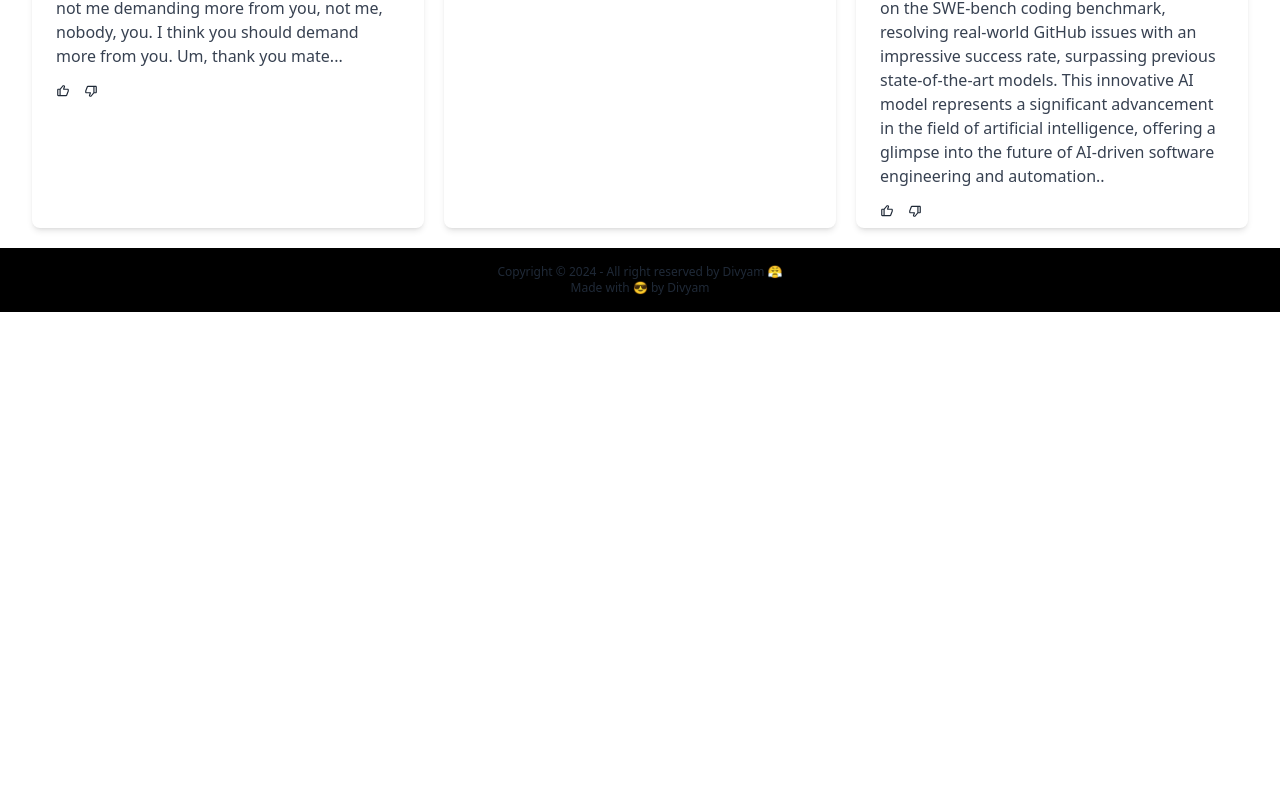
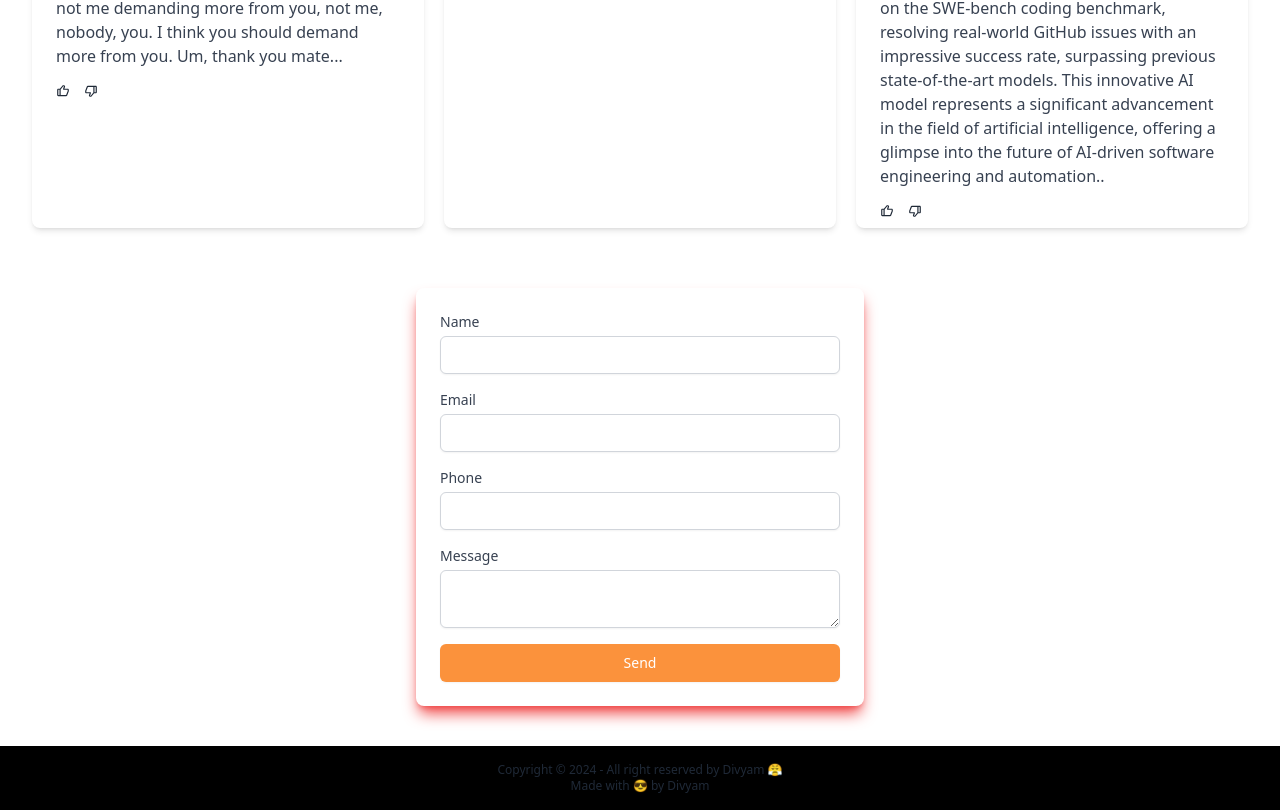
Before and after one commit to 11111Divyam11111/blog, a Next.js app: page / in a window 1280 px wide. Shown: the part 1352-2162 px from the top of the page. Before the commit the page ends 1664 px from the top, so only its background shows below. Built offline with nearby package versions, Linux system fonts and the light colour scheme.

Commit message:
adding nodemailer

```diff
--- a/app/_components/CreateUser.jsx
+++ b/app/_components/CreateUser.jsx
@@ -98,7 +98,7 @@ const [user,setUser] = useState(saveUser ?? "");
               placeholder="Email"
               className="input input-bordered input-primary w-full max-w-xs"
             />{
-              check ? <span>Password should be more than 8 letters</span> : ""
+              check ? <span><br/>Password should be more than 8 letters</span> : ""
             }
           </label>
           <label>
--- a/app/_components/ImageFront.jsx
+++ b/app/_components/ImageFront.jsx
@@ -1,4 +1,5 @@
-import React from "react";
+"use client"
+import React, { useState, useEffect } from "react";
 import blogImg9 from "@/public/blog9.jpg";
 import blogImg2 from "@/public/blog2.jpg";
 import blogImg3 from "@/public/blog.jpg";
@@ -9,10 +10,24 @@ import Image from "next/image";
 import NavigateButtons from "./NavigateButtons";
 import RecentBlog from "./RecentBlog";
 import Footer from "./Footer";
+import Contact from "./contact";
 
 const ImageFront = () => {
+  const [isWideScreen, setIsWideScreen] = useState(false);
+
+  useEffect(() => {
+    const handleResize = () => {
+      setIsWideScreen(window.innerWidth > 1080);
+    };
+
+    handleResize(); // Check initial screen width
+    window.addEventListener("resize", handleResize);
+    return () => window.removeEventListener("resize", handleResize);
+  }, []);
+
   return (
     <>
+      {isWideScreen ? (
         <div className="img grid grid-cols-2 md:h-64 h-8 md:mb-32">
           <div className="grid grid-rows-2">
             <div className="grid grid-cols-2">
@@ -68,6 +83,19 @@ const ImageFront = () => {
             />
           </div>
         </div>
+      ) : (
+        <div>
+          <Image
+            src={blogImg5}
+            width={1000}
+            height={100}
+            alt="blog"
+            quality={100}
+            loading="lazy"
+            className="img"
+          />
+        </div>
+      )}
       <div className="absolute">
         <NavigateButtons />
       </div>
@@ -75,6 +103,7 @@ const ImageFront = () => {
         <RecentBlog />
       </div>
       <div>
+        <Contact/>
         <Footer />
       </div>
     </>
--- a/app/_components/Workouts.jsx
+++ b/app/_components/Workouts.jsx
@@ -28,7 +28,7 @@ export default async function TicketList() {
       <div>
         <div className="grid grid-cols-1 md:grid-cols-2 lg:grid-cols-3 gap-x-3 gap-y-5 grow md:m-10 md:p-3 m-3">
           {blogs.map((post) => (
-            <div key={post._id} className="bg-white rounded-lg shadow-md p-6 fancy_radius">
+            <div key={post._id} className="bg-white rounded-lg shadow-md p-6 shadow-yellow-400">
               <div>
                 <Link href={`/blog/${post._id}`}>
                   <p className="md:text-xl font-bold mb-2">{post.title}</p>
--- /dev/null
+++ b/app/_components/contact.jsx
@@ -0,0 +1,133 @@
+"use client"
+import { useState } from 'react';
+import axios from 'axios';
+import { ToastContainer, toast } from 'react-toastify';
+import 'react-toastify/dist/ReactToastify.css';
+
+const Contact = () => {
+  const [userName, setUserName] = useState('');
+  const [userEmail, setUserEmail] = useState('');
+  const [userPhone, setUserPhone] = useState('');
+  const [message, setMessage] = useState('');
+
+  const sendEmail = async (e) => {
+    e.preventDefault();
+
+    const emailData = {
+      name: userName,
+      email: userEmail,
+      phone: userPhone,
+      message: message,
+    };
+
+    try {
+      const emailPromise = axios.post('http://localhost:300/api/contact', emailData);
+
+      toast.promise(
+        emailPromise,
+        {
+          pending: 'Sending your message...',
+          success: 'Message Sent Successfully 😀',
+          error: 'Sorry, message not sent 😥',
+        },
+        {
+          position: 'top-right',
+          autoClose: 2000,
+          hideProgressBar: false,
+          closeOnClick: true,
+          pauseOnHover: true,
+          draggable: true,
+          progress: undefined,
+          theme: 'colored',
+        }
+      );
+
+      await emailPromise;
+
+      setUserName('');
+      setUserEmail('');
+      setUserPhone('');
+      setMessage('');
+    } catch (error) {
+      console.error('Failed to send email:', error);
+    }
+  };
+
+  return (
+    <div className="contact-us max-w-md mx-auto mt-10 p-6 bg-white rounded-lg shadow-red-500 shadow-lg mb-10" id="contact">
+      <ToastContainer
+        position="top-center"
+        autoClose={2000}
+        hideProgressBar={false}
+        newestOnTop
+        closeOnClick
+        rtl={false}
+        pauseOnFocusLoss
+        draggable
+        pauseOnHover
+        theme="colored"
+      />
+      <form onSubmit={sendEmail} className="contact-form space-y-4">
+        <div>
+          <label className="block text-sm font-medium text-gray-700">
+            Name
+          </label>
+          <input
+            type="text"
+            name="user_name"
+            value={userName}
+            onChange={(e) => setUserName(e.target.value)}
+            required
+            className="mt-1 block w-full px-3 py-2 border border-gray-300 rounded-md shadow-sm focus:outline-none focus:ring-indigo-500 focus:border-indigo-500 sm:text-sm"
+          />
+        </div>
+        <div>
+          <label className="block text-sm font-medium text-gray-700">
+            Email
+          </label>
+          <input
+            type="email"
+            name="user_email"
+            value={userEmail}
+            onChange={(e) => setUserEmail(e.target.value)}
+            required
+            className="mt-1 block w-full px-3 py-2 border border-gray-300 rounded-md shadow-sm focus:outline-none focus:ring-indigo-500 focus:border-indigo-500 sm:text-sm"
+          />
+        </div>
+        <div>
+          <label className="block text-sm font-medium text-gray-700">
+            Phone
+          </label>
+          <input
+            type="text"
+            name="user_phone"
+            value={userPhone}
+            onChange={(e) => setUserPhone(e.target.value)}
+            className="mt-1 block w-full px-3 py-2 border border-gray-300 rounded-md shadow-sm focus:outline-none focus:ring-indigo-500 focus:border-indigo-500 sm:text-sm"
+          />
+        </div>
+        <div>
+          <label className="block text-sm font-medium text-gray-700">
+            Message
+          </label>
+          <textarea
+            name="message"
+            value={message}
+            onChange={(e) => setMessage(e.target.value)}
+            required
+            className="mt-1 block w-full px-3 py-2 border border-gray-300 rounded-md shadow-sm focus:outline-none focus:ring-indigo-500 focus:border-indigo-500 sm:text-sm"
+          />
+        </div>
+        <div>
+          <input
+            type="submit"
+            value="Send"
+            className="w-full cursor-pointer inline-flex justify-center py-2 px-4 border border-transparent rounded-md shadow-sm text-sm font-medium text-white bg-orange-400 hover:bg-orange-500 focus:outline-none focus:ring-2 focus:ring-offset-2 focus:ring-indigo-500"
+          />
+        </div>
+      </form>
+    </div>
+  );
+};
+
+export default Contact;
--- /dev/null
+++ b/app/api/contact/route.js
@@ -0,0 +1,37 @@
+import nodemailer from 'nodemailer';
+
+export async function POST(req,res) {
+  if (req.method === 'POST' || req.method === 'post') {
+    const { name, email, phone, message } = req.body;
+
+    const transporter = nodemailer.createTransport({
+      service: 'gmail', // You can use other services such as 'hotmail', 'yahoo', etc.
+      auth: {
+        user: process.env.EMAIL_USER, // Your email address
+        pass: process.env.EMAIL_PASS, // Your email password or app-specific password
+      },
+    });
+
+    const mailOptions = {
+      from: `${email}`,
+      to: 'divyamraj278@gmail.com', // Receiver email address
+      subject: `Contact form submission from ${name}`,
+      text: `
+        Name: ${name}
+        Email: ${email}
+        Phone: ${phone}
+        Message: ${message}
+      `,
+    };
+
+    try {
+      await transporter.sendMail(mailOptions);
+      res.status(200).json({ success: true });
+    } catch (error) {
+      console.error('Failed to send email:', error);
+      res.status(500).json({ success: false, error: 'Failed to send email' });
+    }
+  } else {
+    res.status(405).json({ success: false, error: 'Method not allowed' });
+  }
+}
--- a/app/lib/blogModel.js
+++ b/app/lib/blogModel.js
@@ -17,7 +17,7 @@ const blogModel = new mongoose.Schema({
         type:Number,
         default:0
     },
-    person:{type:Schema.Types.String, ref:'users'}
+    person:{type:mongoose.Schema.ObjectId, ref:'users'}
 
 },{timestamps:true})
 
--- a/app/lib/userModel.js
+++ b/app/lib/userModel.js
@@ -1,6 +1,6 @@
 
 const mongoose = require('mongoose');
-const Schema = mongoose.Schema;
+
 
 
 const userModel = new mongoose.Schema({
@@ -21,7 +21,7 @@ const userModel = new mongoose.Schema({
         unique:true
 
     },
-    blog:[{type:Schema.Types.ObjectId , ref:"workouts"}]
+    blog:[{type:mongoose.Schema.ObjectId , ref:"workouts"}]
     // Add more fields as needed
 },{timestamps:true});
 
--- a/app/user/all/[id]/DeleteUser.jsx
+++ b/app/user/all/[id]/DeleteUser.jsx
@@ -1,5 +1,6 @@
 "use client"
 import { useRouter } from 'next/navigation';
+import { browser } from 'process';
 import React from 'react'
 import { MdDelete } from 'react-icons/md'
 
@@ -21,6 +22,7 @@ export default function DeleteUser({id}) {
       }
       finally{
         router.refresh();
+        window.refresh();
       }
     }
 
--- a/app/user/profile/page.jsx
+++ b/app/user/profile/page.jsx
@@ -7,7 +7,7 @@ const Profile = dynamic(() => import("./profileData"),{
 
 export default function page() {
   return (
-    <div className='mt-10 text-center'>
+    <div className='lg:mt-10 text-center'>
       <Profile/>
     </div>
   )
--- a/app/user/profile/profileData.js
+++ b/app/user/profile/profileData.js
@@ -3,92 +3,112 @@
 import React, { useEffect, useState } from "react";
 import Image from "next/image";
 import Link from "next/link";
-import prof2 from "@/public/prof2.jpg"
+import prof2 from "@/public/prof2.jpg";
 
 const Local = () => {
-  let saveUser = "";
+  const [user2, setUser2] = useState("");
+
   useEffect(() => {
-    saveUser = localStorage.getItem("user2");
+    const saveUser = localStorage.getItem("user2");
     setUser2(saveUser ?? "");
   }, []);
-  const [user2, setUser2] = useState(saveUser ?? "");
 
-}
+  return <div>{user2}</div>;
+};
 
-async function profileData() {
-  const [user, setUser] = useState({});
-  const data = await fetch("http://localhost:3000/api/user");
-  const res = await data.json();
-  console.log(user);
+const ProfileData = () => {
+  const [user, setUser] = useState(null);
 
-  function getCookie(name) {
+  useEffect(() => {
+    const fetchUser = async () => {
+      const response = await fetch("http://localhost:3000/api/user");
+      const data = await response.json();
+      setUser(data);
+    };
+
+    fetchUser();
+  }, []);
+
+  const getCookie = (name) => {
     if (typeof document !== "undefined") {
       let value = `; ${document.cookie}`;
       let parts = value.split(`; ${name}=`);
       if (parts.length === 2) return parts.pop().split(";").shift();
     }
-  }
+  };
+
   let naam = getCookie("user_Long");
   let naam2 = getCookie("user_Session");
 
-  let username;
-  let mail;
-  let password;
+  let username = "";
+  let email = "";
+  let password = "";
+
   if (naam == null && naam2 == null) {
-    setUser(res);
-    username = res.username;
-    mail = naam.email;
-    password = naam.password;
+    if (user) {
+      username = user.username;
+      email = user.email;
+      password = user.password;
+    }
   } else {
-    naam = JSON.parse(naam);
+    naam = JSON.parse(naam || naam2);
     username = naam.username;
-    mail = naam.email;
+    email = naam.email;
     password = naam.password;
   }
 
   return (
-    <>
-      {username && mail && password ? (
-        <>
-          <div className="grid md:grid-cols-2 m-20 gap-20">
+    <div className="container mx-auto p-4">
+      {username && email && password ? (
+        <div className="grid md:grid-cols-2 lg:m-10 gap-10">
           <div className="avatar grid justify-end">
-              <div className="rounded-sm ring ring-amber-600">
+            <div className="rounded-full ring ring-amber-600 items-center">
               <Image
                 alt="profile icon"
-                  width={200}
-                  height={200}
+                width={150}
+                height={150}
                 src={prof2}
                 className="profile-img"
               />
             </div>
           </div>
-            <div className=" grid justify-start align-middle">
-            <div className="text-3xl justify-items-center align-items-center">
-              <h3 >
+          <div className="grid justify-start align-middle">
+            <div className="text-lg">
+              <h3>
                 Hello
-                <span className="text-yellow-600 font-bold "> {username}</span>{" "}
-                {
-                  mail == "divyamraj110@gmail.com" ? <p>Status : Admin</p> : <p>Status: User</p>
-                }
+                <span className="text-yellow-600 font-bold"> {username}</span>
+                {email === "divyamraj110@gmail.com" ? (
+                  <p>Status: Admin</p>
+                ) : (
+                  <p>Status: User</p>
+                )}
               </h3>
-              <h3>Email :  {mail}</h3>
-              <h3>password :  {password}</h3>
+              <h3>Email: {email}</h3>
+              <h3>Password: {password}</h3>
             </div>
           </div>
         </div>
-
-
-        </>
       ) : (
-        <div className="text-sm">
-          <p>Please <Link href="/user/login" className="text-blue-500"> Login</Link> if you have already made your account</p>
+        <div className="text-xs text-center">
+          <p>
+            Please{" "}
+            <Link href="/user/login" className="text-blue-500">
+              Login
+            </Link>{" "}
+            if you have already made your account.
+          </p>
           <p className="text-red-300">OR</p>
-          <p>Please <Link href="/user" className="text-blue-500">Signup</Link> if you havent made your account</p>
+          <p>
+            Please{" "}
+            <Link href="/user" className="text-blue-500">
+              Signup
+            </Link>{" "}
+            if you haven't made your account.
+          </p>
         </div>
       )}
-    </>
+    </div>
   );
-}
+};
 
-
-export default profileData;
+export default ProfileData;
--- a/package.json
+++ b/package.json
@@ -11,17 +11,22 @@
   "dependencies": {
     "@uidotdev/usehooks": "^2.4.1",
     "autoprefixer": "10.4.19",
+    "axios": "^1.7.2",
     "bcrypt": "^5.1.1",
+    "body-parser": "^1.20.2",
     "chalk": "^4.1.0",
+    "cors": "^2.8.5",
     "dotenv": "^16.4.5",
     "eslint": "8.57.0",
     "eslint-config-next": "14.1.4",
+    "express": "^4.19.2",
     "fs": "^0.0.1-security",
     "mongodb": "^6.5.0",
     "mongoose": "^8.2.4",
     "next": "14.1.4",
     "next-auth": "^4.24.7",
     "next-video": "^0.17.3",
+    "nodemailer": "^6.9.13",
     "postcss": "8.4.38",
     "react": "18.2.0",
     "react-dom": "18.2.0",
```
Also changed, not shown: 2 other files (tests, documents, lock files or other folders). Lines whose indentation alone changed are shown as unchanged.
